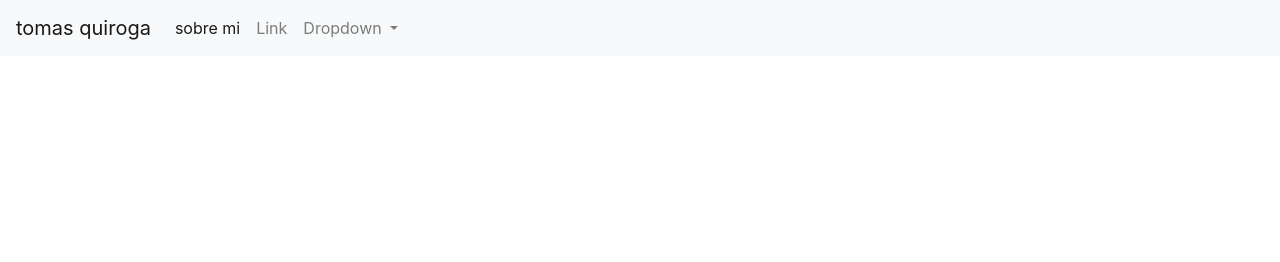
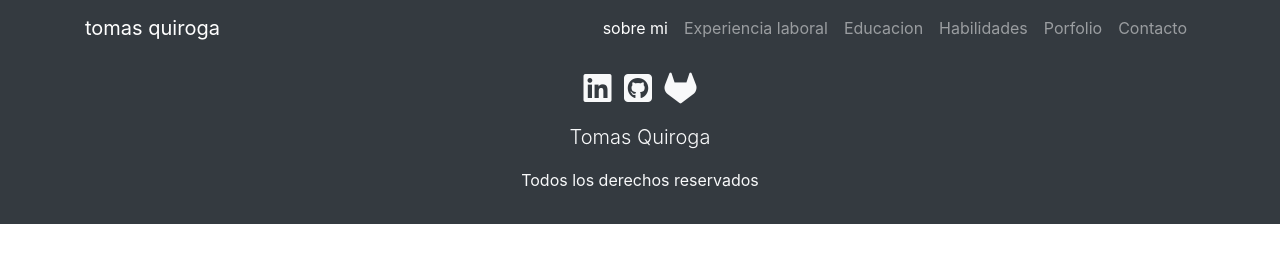
Before and after one commit to tomasEQ12/tomasEQ12.github.io, a plain HTML site: page index.html in a window 1280 px wide. Drawn offline with nearby package versions, Linux system fonts and the light colour scheme.

Commit message:
se diseño el navbar y el footer

```diff
--- a/index.html
+++ b/index.html
@@ -9,12 +9,17 @@
       rel="stylesheet"
       href="https://stackpath.bootstrapcdn.com/bootstrap/4.4.1/css/bootstrap.min.css"
       integrity="sha384-Vkoo8x4CGsO3+Hhxv8T/Q5PaXtkKtu6ug5TOeNV6gBiFeWPGFN9MuhOf23Q9Ifjh"
-      crossorigin="anonymous"/>
-      <script src="https://kit.fontawesome.com/ef3244037c.js" crossorigin="anonymous"></script>
+      crossorigin="anonymous"
+    />
+    <script
+      src="https://kit.fontawesome.com/ef3244037c.js"
+      crossorigin="anonymous"
+    ></script>
   </head>
   <body>
     <header>
-      <nav class="navbar navbar-expand-lg navbar-light bg-light">
+      <nav class="navbar navbar-expand-lg navbar-dark bg-dark">
+        <div class="container">
           <a class="navbar-brand" href="#">tomas quiroga</a>
           <button
             class="navbar-toggler"
@@ -29,38 +34,41 @@
           </button>
 
           <div class="collapse navbar-collapse" id="navbarSupportedContent">
-          <ul class="navbar-nav mr-auto">
+            <ul class="navbar-nav ml-auto">
               <li class="nav-item active">
                 <a class="nav-link" href="#"
                   >sobre mi <span class="sr-only">(current)</span></a
                 >
               </li>
+              <li class="nav-item disabled">
+                <a class="nav-link" href="#">Experiencia laboral</a>
+              </li>
               <li class="nav-item">
-              <a class="nav-link" href="#">Link</a>
+                <a class="nav-link" href="#">Educacion</a>
               </li>
-            <li class="nav-item dropdown">
-              <a
-                class="nav-link dropdown-toggle"
-                href="#"
-                id="navbarDropdown"
-                role="button"
-                data-toggle="dropdown"
-                aria-haspopup="true"
-                aria-expanded="false"
-              >
-                Dropdown
-              </a>
-              <div class="dropdown-menu" aria-labelledby="navbarDropdown">
-                <a class="dropdown-item" href="#">sobre mi</a>
-                <a class="dropdown-item" href="#">Another action</a>
-                <div class="dropdown-divider"></div>
-                <a class="dropdown-item" href="#">Something else here</a>
-              </div>
+              <li class="nav-item">
+                <a class="nav-link" href="#">Habilidades</a>
+              </li>
+              <li class="nav-item">
+                <a class="nav-link" href="#">Porfolio</a>
+              </li>
+              <li class="nav-item">
+                <a class="nav-link" href="#">Contacto</a>
               </li>
             </ul>
           </div>
+        </div>
       </nav>
     </header>
+    <footer class="bg-dark text-light py-3">
+         <div class="container text-center">
+          <i class="fab fa-linkedin fa-2x"></i>
+          <i class="fab fa-github-square fa-2x mx-2"></i>
+          <i class="fab fa-gitlab fa-2x"></i>
+           <p class="lead mt-3">Tomas Quiroga</p>
+           <p>Todos los derechos reservados</p>
+         </div>
+    </footer>
     <script
       src="https://code.jquery.com/jquery-3.4.1.slim.min.js"
       integrity="sha384-J6qa4849blE2+poT4WnyKhv5vZF5SrPo0iEjwBvKU7imGFAV0wwj1yYfoRSJoZ+n"
```
Lines whose indentation alone changed are shown as unchanged.
